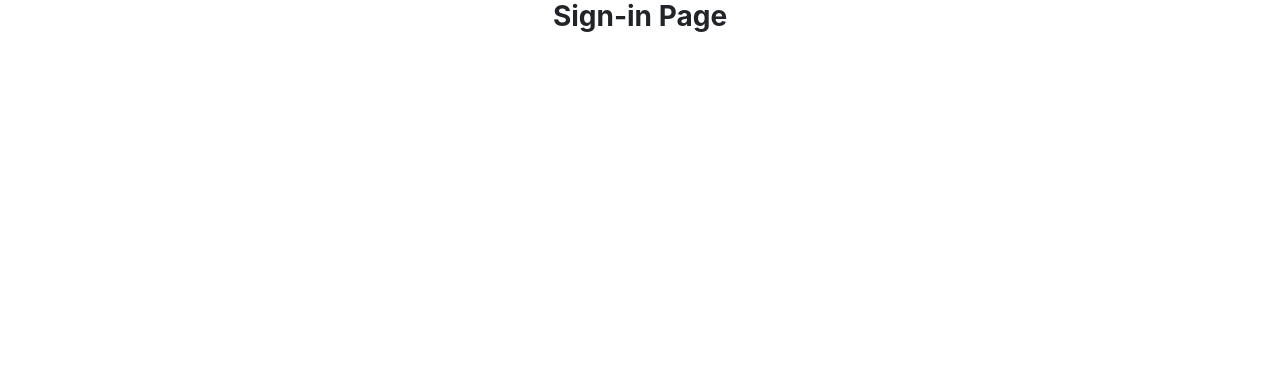
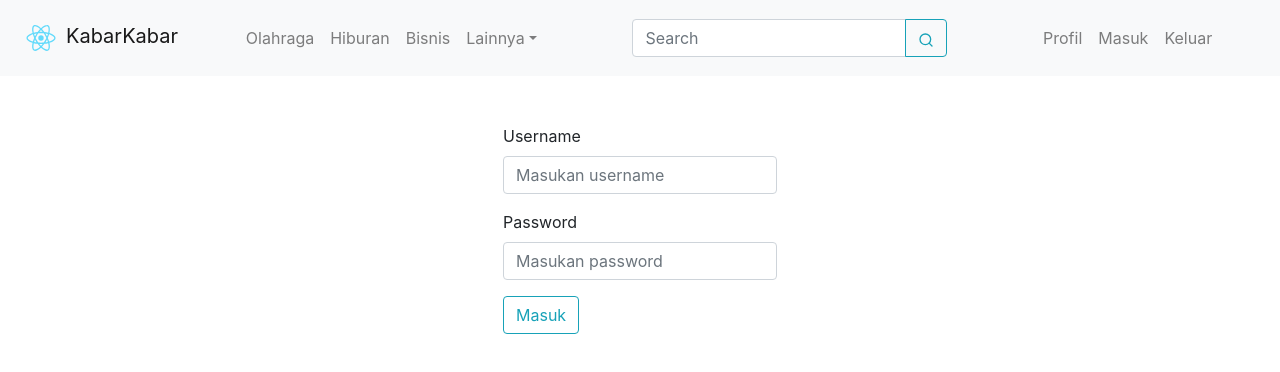
Before and after one commit to wiflash/react-challenge, a React (Create React App) app: page /masuk in a window 1280 px wide. Shown: the top 372 px of the page. Built offline with nearby package versions, Linux system fonts and the light colour scheme.

Commit message:
added login

```diff
--- a/src/components/auth.jsx
+++ b/src/components/auth.jsx
@@ -4,7 +4,7 @@ import {Nav} from 'react-bootstrap';
 
 class Auth extends React.Component {
     render() {
-        const auth = ["Masuk", "Daftar"];
+        const auth = ["Profil" ,"Masuk", "Keluar"];
         const authMenu = auth.map(auth => {
             return <Nav.Link href={auth}>{auth}</Nav.Link>;
         });
--- a/src/pages/Daftar.jsx
+++ b/src/pages/Keluar.jsx
@@ -1,7 +1,7 @@
 import React from "react";
 
 
-class Daftar extends React.Component {
+class Keluar extends React.Component {
     render() {
         return (
             <div>
@@ -13,4 +13,4 @@ class Daftar extends React.Component {
     }
 }
 
-export default Daftar;
+export default Keluar;
--- a/src/pages/Masuk.jsx
+++ b/src/pages/Masuk.jsx
@@ -1,16 +1,65 @@
 import React from "react";
+import axios from "axios";
+import {Container, Row, Form, Button} from 'react-bootstrap';
+import NavigationBar from "../components/navbar";
 
+const url = "https://login-uhuy.free.beeceptor.com/login";
 
 class Masuk extends React.Component {
+    state = {username: "", password: ""};
+
+    updateData = event => {
+        this.setState({ [event.target.name]: event.target.value });
+    };
+
+    login = () => {
+        const data = {
+            username: this.state.username,
+            password: this.state.password
+        }
+        axios.post(url, data)
+            .then((response) => {
+                console.log(response.data.hasOwnProperty("apiKey"))
+                if (response.data.hasOwnProperty("apiKey")) {
+                    localStorage.setItem("apiKey", response.data.apiKey);
+                    localStorage.setItem("email", response.data.email);
+                    localStorage.setItem("fullname", response.data.fullname);
+                    localStorage.setItem("loginKah", true);
+                    this.props.history.push("/profil");
+                }
+            })
+            .catch((error) => console.log(error));
+    }
+
     render() {
         return (
-            <div>
-                <p className="h3 font-weight-bold text-center">
-                    Sign-in Page
-                </p>
-            </div>
+            <React.Fragment>
+                <NavigationBar {...this.props} />
+                <Container fluid={true}>
+                    <Container className="mt-5">
+                        <Row>
+                            <Form className="mx-auto" onSubmit={event => event.preventDefault()}>
+                                <Form.Group>
+                                    <Form.Label>Username</Form.Label>
+                                    <Form.Control type="text" placeholder="Masukan username"
+                                        name="username" onChange={event => this.updateData(event)}/>
+                                </Form.Group>
+                                <Form.Group>
+                                    <Form.Label>Password</Form.Label>
+                                    <Form.Control type="password" placeholder="Masukan password"
+                                        name="password" onChange={event => this.updateData(event)}/>
+                                </Form.Group>
+                                <Button variant="outline-info" type="submit" onClick={() => this.login()}>
+                                    Masuk
+                                </Button>
+                            </Form>
+                        </Row>
+                    </Container>
+                </Container>
+            </React.Fragment>
         )
     }
 }
 
+
 export default Masuk;
--- /dev/null
+++ b/src/pages/Profil.jsx
@@ -0,0 +1,43 @@
+import React from "react";
+import { Redirect } from "react-router-dom";
+import {Container, Form, Row, Col} from 'react-bootstrap';
+import NavigationBar from "../components/navbar";
+
+
+const Profil = props => {
+    const email = localStorage.getItem("email");
+    const fullname = localStorage.getItem("fullname");
+    const loginKah = JSON.parse(localStorage.getItem("loginKah"));
+    if (loginKah === null) {
+        return <Redirect to={{ pathname: "/masuk" }} />;
+    } else {
+        return (
+            <React.Fragment>
+                <NavigationBar {...props} />
+                <Container fluid={true}>
+                    <Container className="mt-5">
+                        <Row>
+                            <Form className="mx-auto">
+                                <Form.Group as={Row}>
+                                    <Form.Label column sm="2">Email</Form.Label>
+                                    <Col sm="10">
+                                        <Form.Control plaintext readOnly defaultValue={email} />
+                                    </Col>
+                                </Form.Group>
+                                <Form.Group as={Row}>
+                                    <Form.Label column sm="2">Full name</Form.Label>
+                                    <Col sm="10">
+                                        <Form.Control plaintext readOnly defaultValue={fullname} />
+                                    </Col>
+                                </Form.Group>
+                            </Form>
+                        </Row>
+                    </Container>
+                </Container>
+            </React.Fragment>
+        );
+    }
+};
+
+
+export default Profil;
--- a/src/routes/MainRoute.jsx
+++ b/src/routes/MainRoute.jsx
@@ -2,8 +2,9 @@ import React from "react";
 import {Route, Switch, BrowserRouter} from "react-router-dom";
 
 import Home from "../pages/Home";
+import Profil from "../pages/Profil";
 import Masuk from "../pages/Masuk";
-import Daftar from "../pages/Daftar";
+import Keluar from "../pages/Keluar";
 
 
 const MainRoute = () => {
@@ -11,8 +12,9 @@ const MainRoute = () => {
         <BrowserRouter>
             <Switch>
                 <Route exact path="/" component={Home} />
+                <Route exact path="/profil" component={Profil} />
                 <Route exact path="/masuk" component={Masuk} />
-                <Route exact path="/daftar" component={Daftar} />
+                <Route exact path="/keluar" component={Keluar} />
                 <Route path="/:kategori" component={Home} />
             </Switch>
         </BrowserRouter>
```
